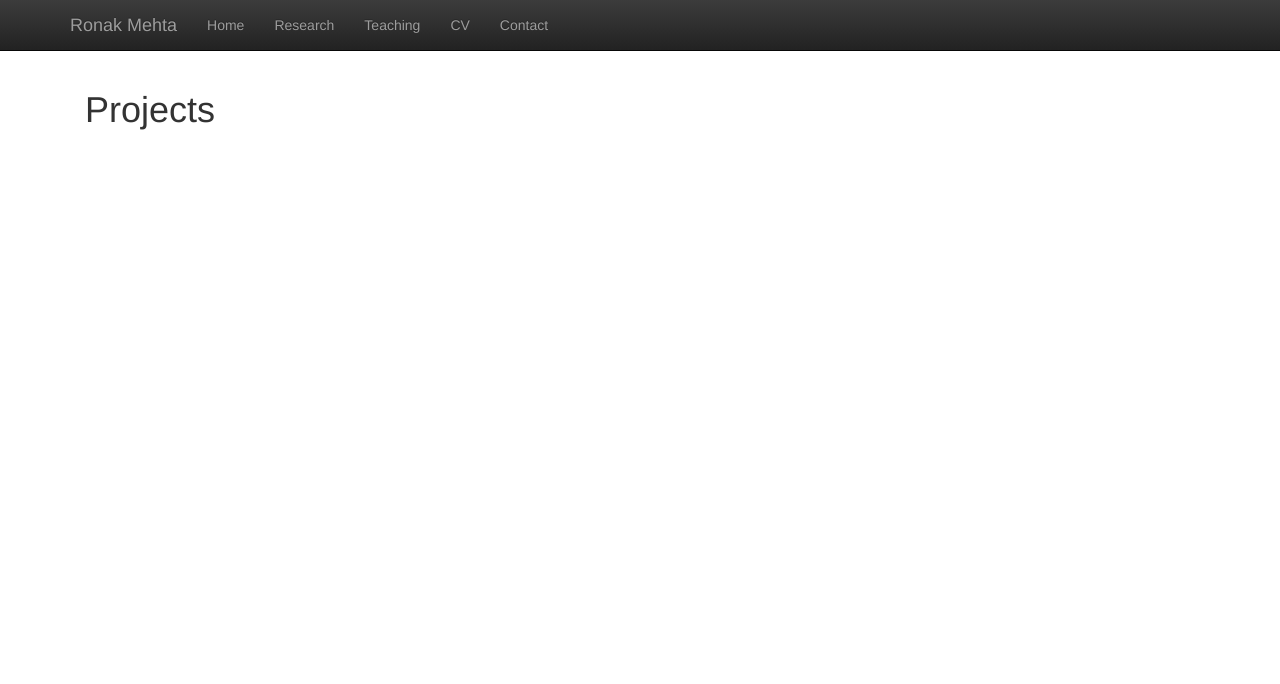
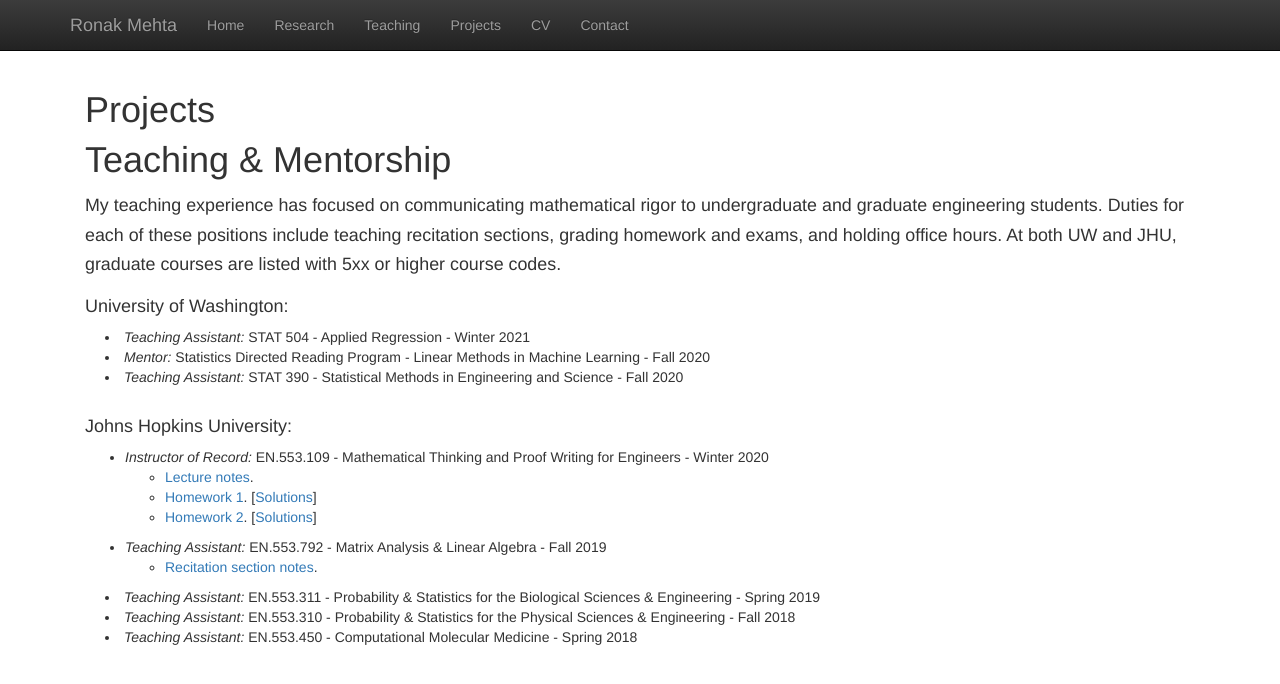
Before and after one commit to shreyap18/shreyap18.github.io, a Jekyll site: the page built from projects.html, in a window 1280 px wide. Shown: the top 684 px of the page. Built offline with Jekyll 4.4.1, drawn with Linux system fonts in a browser that asks for light colours; nearby versions of some CDN libraries; library files that are not in the unit come from our copies.

Commit message:
Projects tab added.

```diff
--- a/_layouts/default.html
+++ b/_layouts/default.html
@@ -42,6 +42,7 @@
           <li><a class="active" href="research.html">Research</a></li>
           <!-- <li><a class="active" href="software.html">Software</a></li> -->
           <li><a class="active" href="teaching.html">Teaching</a></li>
+          <li><a class="active" href="projects.html">Projects</a></li>
           <li><a class="active" href="cv.html">CV</a></li>
           <li><a class="active" href="contact.html">Contact</a></li>
         </ul>
--- a/projects.html
+++ b/projects.html
@@ -1,6 +1,56 @@
 ---
 layout: default
-title:  'Projects'
+title: 'Projects'
 ---
 
 <h1 style="margin-top:0;">Projects</h1>
+
+<h1 style="margin-top:0;">Teaching & Mentorship</h1>
+<p class="lead"><small>
+        My teaching experience has focused on communicating mathematical rigor to undergraduate and graduate engineering
+        students. Duties for each of these positions include teaching recitation sections, grading homework and exams,
+        and holding office hours. At both UW and JHU, graduate courses are listed with 5xx or higher course
+        codes.</small></p>
+
+<h4>University of Washington:</h4>
+<p class="content" style="padding:0px;margin:0px 20px 0px;">
+    <li style="padding:0px;margin:0px 20px 0px;"> <i>Teaching Assistant:</i> STAT 504 - Applied Regression - Winter 2021
+    </li>
+    <li style="padding:0px;margin:0px 20px 0px;"> <i>Mentor:</i> Statistics Directed Reading Program - Linear Methods in
+        Machine Learning - Fall 2020 </li>
+    <li style="padding:0px;margin:0px 20px 0px;"> <i>Teaching Assistant:</i> STAT 390 - Statistical Methods in
+        Engineering and Science - Fall 2020 </li>
+    <br />
+</p>
+
+
+<h4>Johns Hopkins University:</h4>
+<p class="content" style="padding:0px;margin:0px 20px 0px;">
+<ul>
+    <li style="padding:0px;margin:0px 0px 0px;"> <i>Instructor of Record:</i> EN.553.109 - Mathematical Thinking and
+        Proof Writing for Engineers - Winter 2020
+        <ul>
+            <li> <a href="teaching/proof_class_notes.pdf">Lecture notes</a>. </li>
+            <li> <a href="teaching/proof_homework1.pdf">Homework 1</a>. [<a
+                    href="teaching/proof_homework1_sols.pdf">Solutions</a>]</li>
+            <li> <a href="teaching/proof_homework2.pdf">Homework 2</a>. [<a
+                    href="teaching/proof_homework2_sols.pdf">Solutions</a>]</li>
+        </ul>
+    </li>
+</ul>
+<ul>
+    <li style="padding:0px;margin:0px 0px 0px;"> <i>Teaching Assistant:</i> EN.553.792 - Matrix Analysis & Linear
+        Algebra - Fall 2019
+        <ul>
+            <li> <a href="teaching/matrix_section_notes.pdf">Recitation section notes</a>. </li>
+        </ul>
+    </li>
+</ul>
+<li style="padding:0px;margin:0px 20px 0px;"> <i>Teaching Assistant:</i> EN.553.311 - Probability & Statistics for the
+    Biological Sciences & Engineering - Spring 2019 </li>
+<li style="padding:0px;margin:0px 20px 0px;"> <i>Teaching Assistant:</i> EN.553.310 - Probability & Statistics for the
+    Physical Sciences & Engineering - Fall 2018 </li>
+<li style="padding:0px;margin:0px 20px 0px;"> <i>Teaching Assistant:</i> EN.553.450 - Computational Molecular Medicine -
+    Spring 2018 </li>
+<br />
+</p>
```
Also changed, not shown: other parts of _layouts/default.html (+1 -1 lines), 1 other file.
